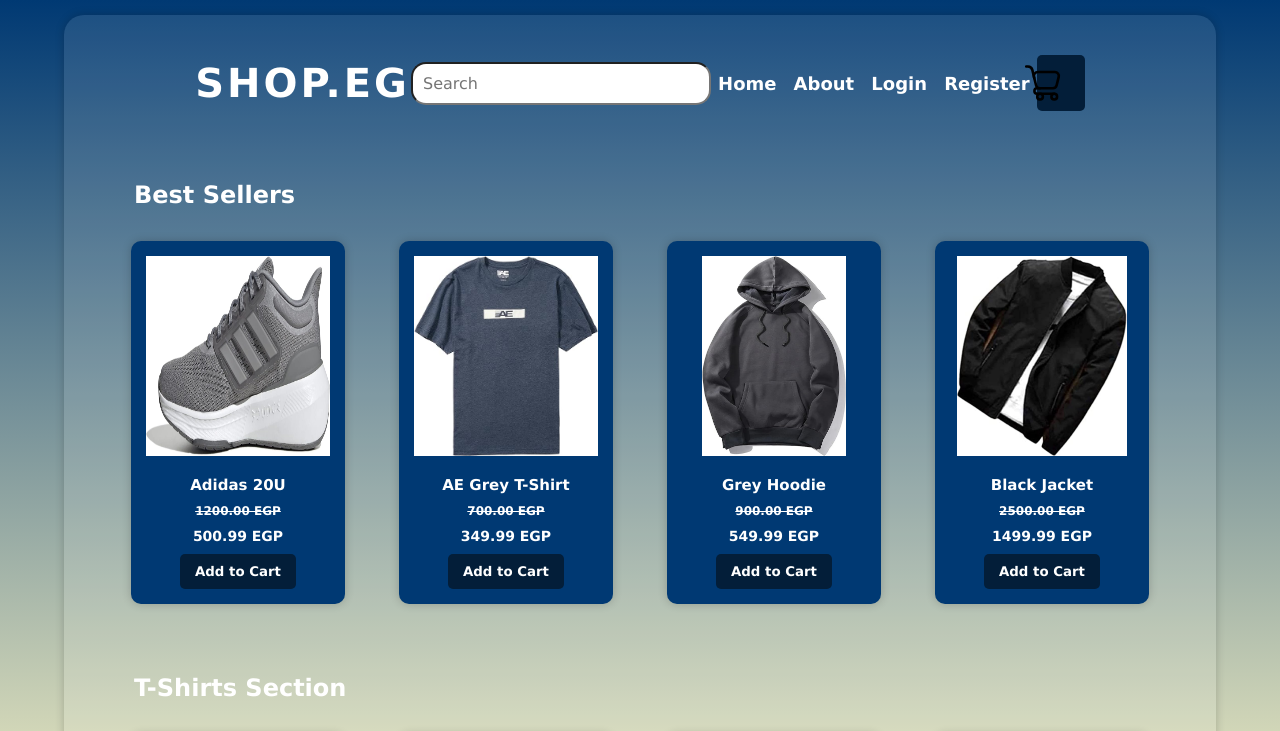
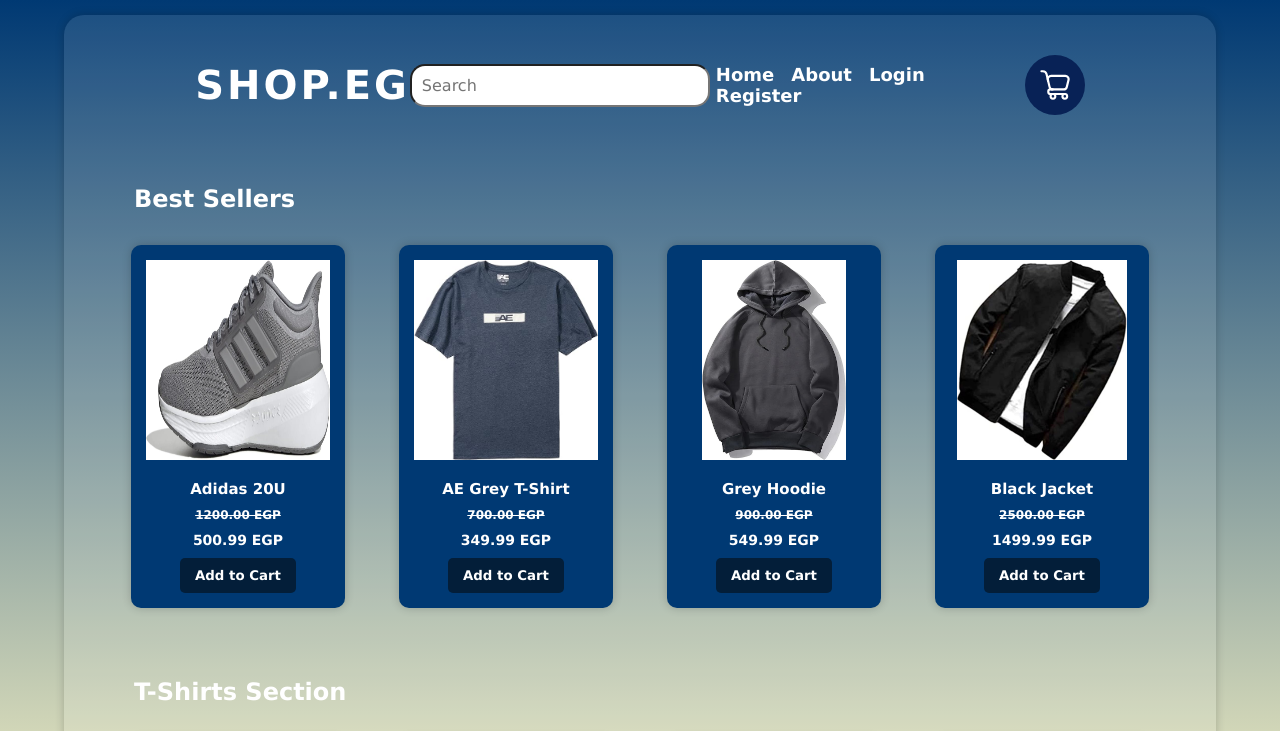
Before and after one commit to Abdullahnabil22/Shop.eg, a plain HTML site: page index.html in a window 1280 px wide. Shown: the top 731 px of the page. Drawn offline with Linux system fonts and the light colour scheme.

Commit message:
Update Css.css

```diff
--- a/Css.css
+++ b/Css.css
@@ -31,7 +31,6 @@
     font-weight: 700;
 }
 #header ul li{
-
     display: inline-block;
     margin: 0 6px;
 }
@@ -44,21 +43,18 @@
 #header a button{
     border: none;
     outline: none;
-    padding: 10px 20px;
-    border-radius: 5px;
-    background: #031e39;
-    color: white;
+    padding: 15px 15px;
+    border-radius: 100%;
+    background: #082256;
     cursor: pointer;
-    font-weight: bold;
 }
 #header a button:hover{
     background: #003973;
 }
 #header a img{
-    width: 45px;
-    height: 36px;
-    margin-left: -37px;
-    padding: 0;
+    width: 30px;
+    height: 30px;
+    filter:invert(100%);
 }
 #header ul li a:hover{
     color:#031e39
```
